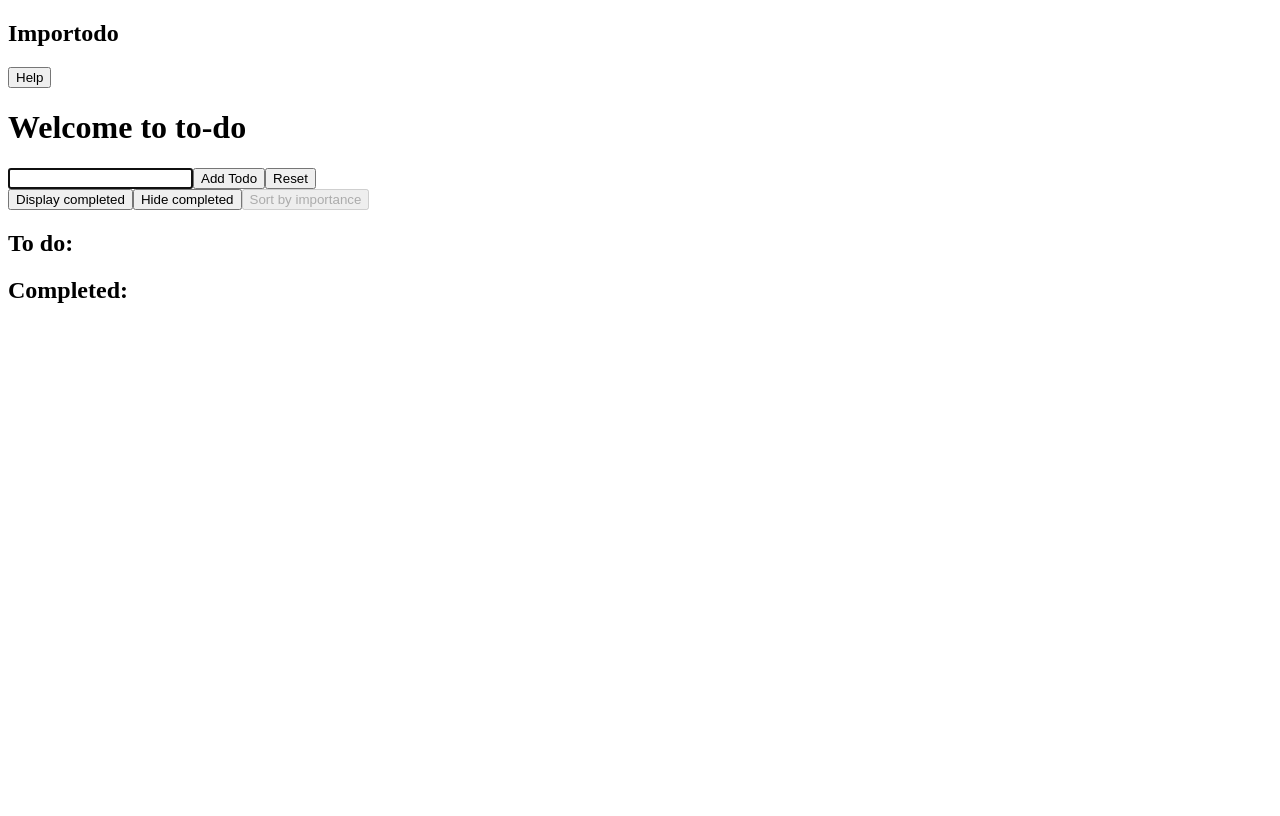
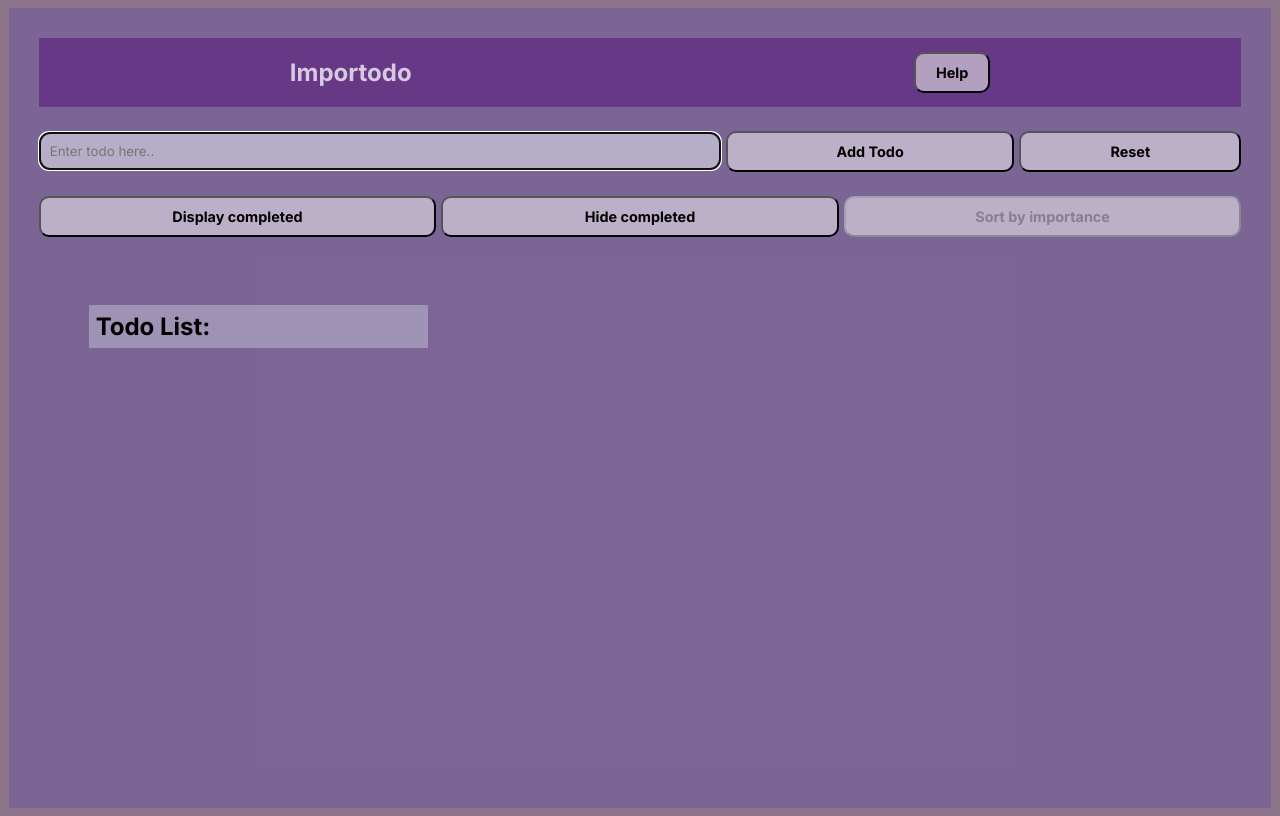
Before and after one commit to asbin2023/Importodo, a React (Vite) app: page / in a window 1280 px wide. Built offline with nearby package versions, Linux system fonts and the light colour scheme.

Commit message:
added styles

```diff
--- a/src/App.jsx
+++ b/src/App.jsx
@@ -12,7 +12,7 @@ const App = () => {
   }
 
   return (
-    <div>
+    <div className="main-main">
       <nav>
         <h1>Importodo</h1>
         <button onClick={handleConfirm}>Help</button>
--- a/src/Todo.jsx
+++ b/src/Todo.jsx
@@ -17,7 +17,7 @@ const Todo = () => {
   const [done, setDone] = useState([]);
 
   //this is to show/hide the 'Completed' h2 later on
-  const [toggle, setToggle] = useState("block");
+  const [toggle, setToggle] = useState("none");
 
   //important -> an array of important todos, used later.
   const [important, setImportant] = useState([]);
@@ -96,6 +96,7 @@ const Todo = () => {
   //if its not, that means we should add it to the [done] array
 
   function handleAdd(e) {
+    setToggle("block");
     done.includes(e.target.value) ? null : setDone([...done, e.target.value]);
   }
 
@@ -182,7 +183,6 @@ const Todo = () => {
 
   return (
     <div className="main-container">
-      <h1>Welcome to to-do</h1>
       <div className="sub-main-container">
         <form className="form" onSubmit={handleSubmit} action="#">
           <input
@@ -193,6 +193,7 @@ const Todo = () => {
             required
             spellCheck={true}
             autoFocus
+            placeholder="Enter todo here.."
           />
           <button className="add-todo-button">Add Todo</button>
           <button className="reset-button" onClick={handleReset}>
@@ -217,11 +218,12 @@ const Todo = () => {
         </button>
       </div>
 
+      <div className="middle-display">
         <div className="the-todo-display">
-        <h2 className="todo-h2">To do:</h2>
+          <h2 className="todo-h2">Todo List:</h2>
           <ul>
             {list.map((item, index) => (
-            <li key={index}>
+              <li className="mess" key={index}>
                 {item}
                 <button
                   className="the-add-button"
@@ -251,10 +253,14 @@ const Todo = () => {
         </div>
         <div className="the-completed-display">
           <div style={{ display: toggle }}>
-          <h2>Completed:</h2>
+            <h2 className="todo-h2">Completed:</h2>
             <ul>
               {done.map((item) => (
-              <li style={{ textDecoration: "line-through" }} key={item}>
+                <li
+                  className="skies"
+                  style={{ textDecoration: "line-through" }}
+                  key={item}
+                >
                   {item}
                   <button
                     className="completed-delete-button"
@@ -270,13 +276,13 @@ const Todo = () => {
         </div>
         <div className="the-important-display">
           <div style={{ display: toggle2 }}>
-          <h2 className="important-h2">Important:</h2>
+            <h2 className="todo-h2">Important:</h2>
             <ul>
               {important.length > 0 &&
                 combine.map((item, idx) => {
                   return (
                     <div key={idx}>
-                    <li>
+                      <li className="stars">
                         {item}
                         <button
                           className="important-delete-button"
@@ -293,6 +299,7 @@ const Todo = () => {
           </div>
         </div>
       </div>
+    </div>
   );
 };
 
--- a/src/main.jsx
+++ b/src/main.jsx
@@ -1,9 +1,6 @@
 import ReactDOM from "react-dom/client";
 import App from "./App";
+import "./styles.css";
 
 const root = ReactDOM.createRoot(document.getElementById("root"));
-root.render(
-  <div>
-    <App />
-  </div>
-);
+root.render(<App />);
--- /dev/null
+++ b/src/styles.css
@@ -0,0 +1,212 @@
+@import url("https://fonts.googleapis.com/css2?family=Inter:wght@400;600;700&display=swap");
+
+* {
+  box-sizing: border-box;
+  /* border: 1px solid rgba(250, 128, 114, 0.474); */
+  font-family: Inter;
+}
+.main-main {
+  max-width: 3500px;
+  margin: 0.05% 0.05%;
+  padding: 30px;
+  min-height: 100vh;
+  max-height: 100%;
+
+  background-color: rgba(52, 47, 197, 0.208);
+}
+nav {
+  background-color: rgba(87, 18, 122, 0.539);
+  display: flex;
+  justify-content: space-around;
+  align-items: center;
+  margin-bottom: 2%;
+  color: rgba(255, 255, 255, 0.738);
+}
+
+nav button {
+  padding: 10px 20px;
+}
+
+.form {
+  display: flex;
+  align-items: center;
+  margin-bottom: 2%;
+}
+
+.form input {
+  border: 1px solid rgba(149, 0, 255, 0.303);
+  border-radius: 10px;
+  flex: 5;
+  padding: 10px;
+  color: rgb(25, 5, 5);
+  background-color: rgba(220, 219, 230, 0.619);
+  margin-right: 5px;
+}
+.form .add-todo-button {
+  flex: 2;
+  padding: 10px;
+  margin-right: 5px;
+}
+.form .reset-button {
+  flex: 1.5;
+  padding: 10px;
+}
+
+.the-three-buttons {
+  display: flex;
+  margin-bottom: 20px;
+}
+
+.display-completed-button {
+  flex: 1;
+  padding: 10px;
+  margin-right: 5px;
+}
+
+.hide-completed-button {
+  flex: 1;
+  padding: 10px;
+  margin-right: 5px;
+}
+
+.sort-by-button {
+  flex: 1;
+  padding: 10px;
+}
+button {
+  font-weight: 800;
+  font-size: 0.9rem;
+  background-color: rgba(225, 220, 228, 0.632);
+}
+button:hover {
+  border-radius: 5px;
+  border-color: rgb(0, 0, 0);
+  background-color: rgba(29, 27, 25, 0.136);
+  color: rgb(237, 202, 4);
+}
+
+.middle-display {
+  display: grid;
+  padding-bottom: 5%;
+  grid-template-columns: 1fr 1fr 1fr;
+  margin-top: 4%;
+  justify-items: space-between;
+  color: rgba(255, 255, 255, 0.783);
+  gap: 0 2px;
+}
+
+.the-todo-display {
+  height: 100%;
+  width: 100%;
+}
+
+.the-completed-display {
+  height: 100%;
+  width: 100%;
+}
+.the-important-display {
+  height: 100%;
+  width: 100%;
+}
+.mess {
+  background-color: rgb(56, 56, 69);
+  margin: 10px;
+  padding: 10px;
+  font-weight: 500;
+}
+.the-delete-button,
+.purple-important-button,
+.the-add-button {
+  margin: 0 4px;
+
+  display: none;
+}
+
+.mess:hover .the-delete-button {
+  display: inline-block;
+}
+.mess:hover .the-add-button {
+  display: inline-block;
+}
+.mess:hover .purple-important-button {
+  display: inline-block;
+}
+
+html {
+  background-color: rgba(49, 5, 41, 0.553);
+}
+
+.skies {
+  background-color: rgb(56, 56, 69);
+  margin: 10px;
+  padding: 10px;
+  font-weight: 500;
+}
+.skies:hover .completed-delete-button {
+  display: inline-block;
+}
+
+.completed-delete-button {
+  display: none;
+  margin: 0 10px;
+}
+.important-delete-button {
+  display: none;
+  margin: 0 10px;
+}
+.stars {
+  background-color: rgb(56, 56, 69);
+  margin: 10px;
+  padding: 10px;
+  font-weight: 500;
+}
+.stars:hover .important-delete-button {
+  display: inline-block;
+}
+
+.todo-h2 {
+  margin-left: 50px;
+  background-color: rgba(240, 255, 255, 0.302);
+  color: black;
+  margin-right: 10px;
+  padding: 7px;
+}
+
+button {
+  cursor: pointer;
+  border-radius: 10px;
+}
+
+@media screen and (max-width: 900px) {
+  .the-todo-display,
+  .the-completed-display,
+  .the-important-display {
+    max-width: 80%;
+  }
+  .middle-display {
+    grid-template-columns: 1fr;
+  }
+}
+
+@media screen and (max-width: 700px) {
+  button {
+    font-size: 12px;
+  }
+  .todo-h2 {
+    font-size: 16px;
+  }
+  .mess,
+  .skies,
+  .stars {
+    font-size: 13px;
+  }
+  nav {
+    max-height: 50px;
+  }
+  .main-main {
+    padding: 10px;
+  }
+  .todo-h2 {
+    margin-left: 30px;
+  }
+}
```
Lines whose indentation alone changed are shown as unchanged.
